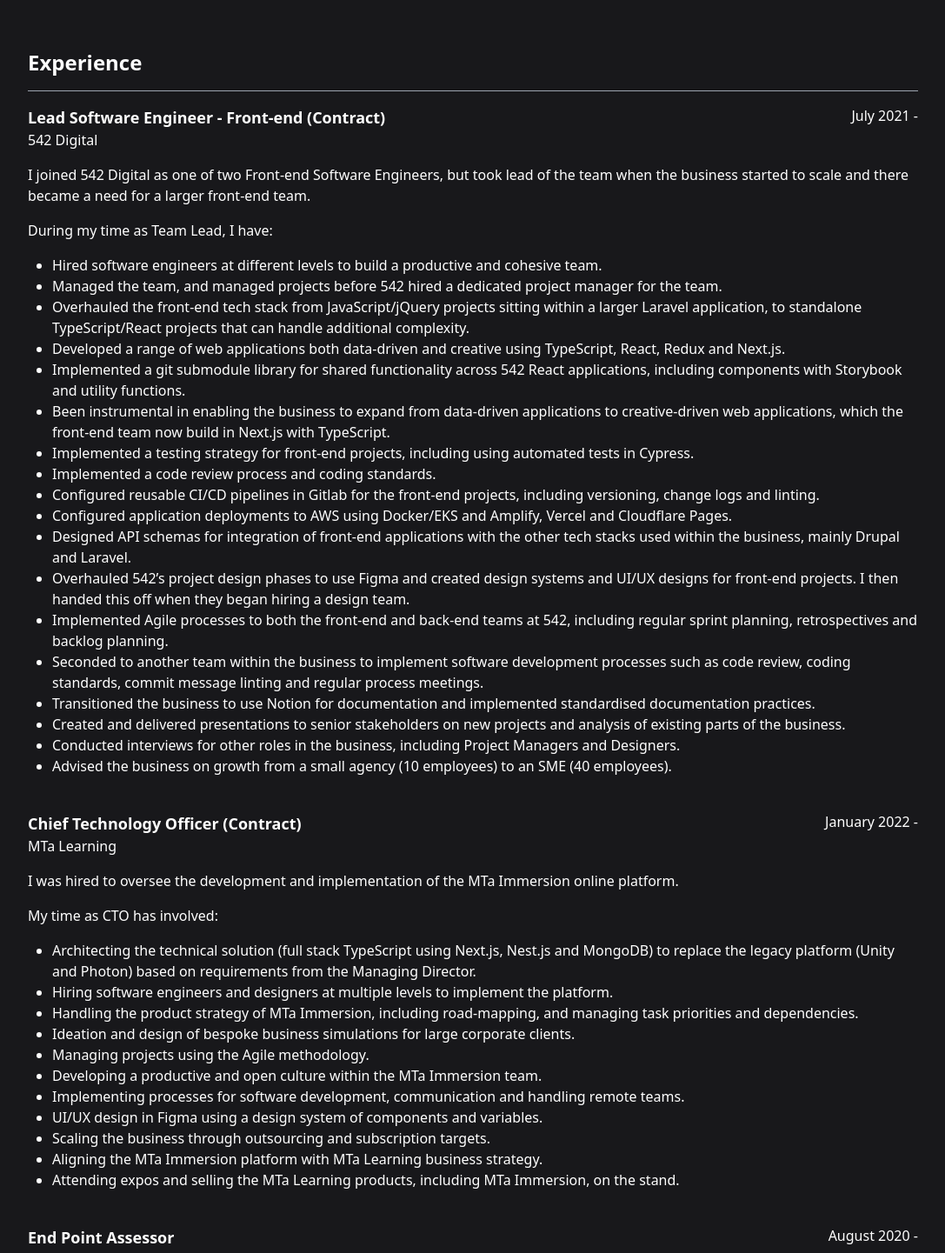
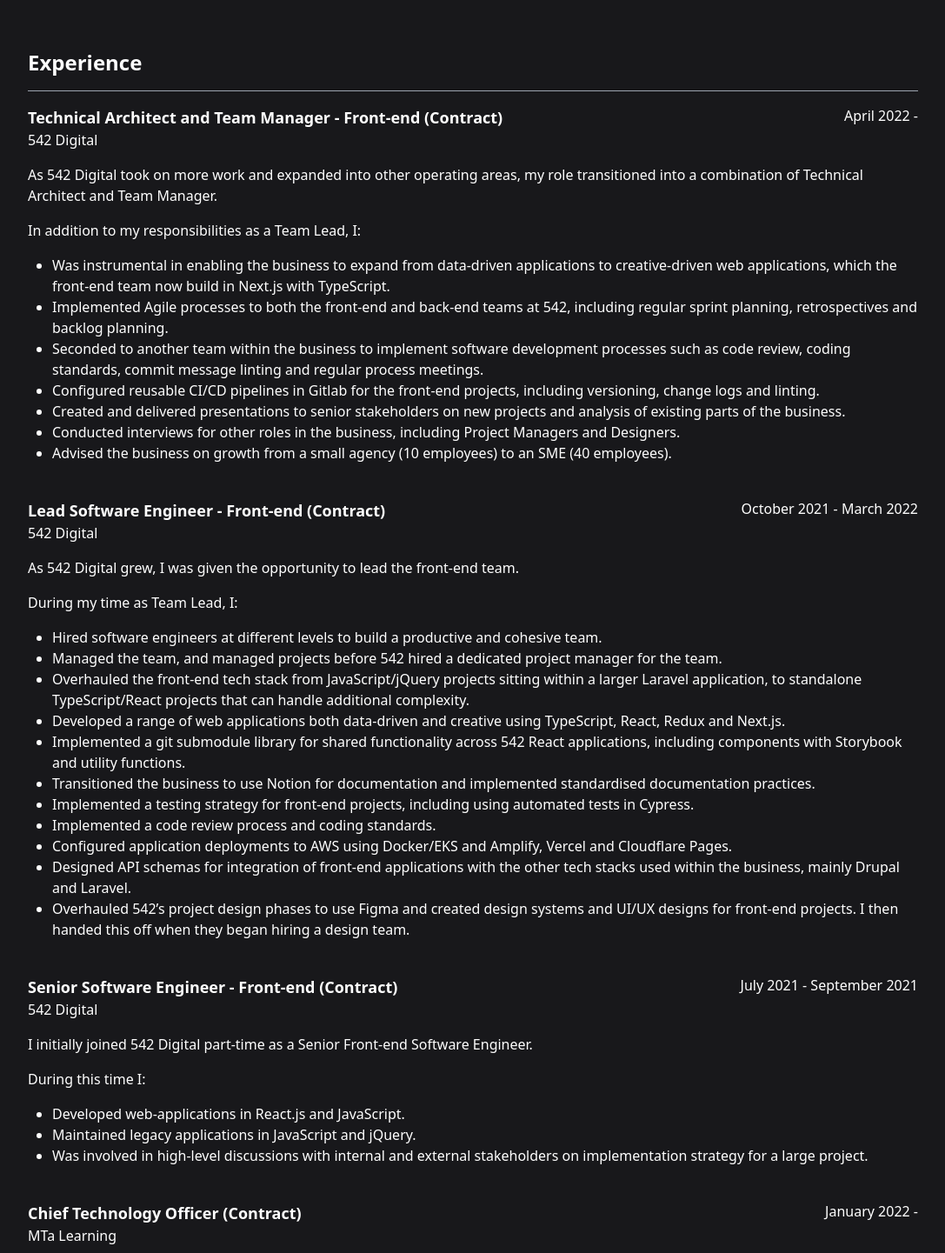
Before and after one commit to simonrose121/simon-rose.co.uk, a Next.js app: page / in a window 1280 px wide. Shown: the part 520-1961 px from the top of the page at 87% size, without its empty margins (96-1183 px from the left). Built offline with nearby package versions, Linux system fonts and the light colour scheme.

Commit message:
feat: split 542 into different roles

```diff
--- a/content/experience.ts
+++ b/content/experience.ts
@@ -9,33 +9,58 @@
 
 export const experiences: Array<PositionType> = [
 	{
+		title: 'Technical Architect and Team Manager - Front-end (Contract)',
+		place: '542 Digital',
+		placeUrl: 'https://542.digital/',
+		dates: 'April 2022 -',
+		description: `
+As 542 Digital took on more work and expanded into other operating areas, my role transitioned into a combination of Technical Architect and Team Manager.
+
+In addition to my responsibilities as a Team Lead, I:
+- Was instrumental in enabling the business to expand from data-driven applications to creative-driven web applications, which the front-end team now build in Next.js with TypeScript.
+- Implemented Agile processes to both the front-end and back-end teams at 542, including regular sprint planning, retrospectives and backlog planning.
+- Seconded to another team within the business to implement software development processes such as code review, coding standards, commit message linting and regular process meetings.
+- Configured reusable CI/CD pipelines in Gitlab for the front-end projects, including versioning, change logs and linting.
+- Created and delivered presentations to senior stakeholders on new projects and analysis of existing parts of the business.
+- Conducted interviews for other roles in the business, including Project Managers and Designers.
+- Advised the business on growth from a small agency (10 employees) to an SME (40 employees).
+		`,
+	},
+	{
 		title: 'Lead Software Engineer - Front-end (Contract)',
 		place: '542 Digital',
 		placeUrl: 'https://542.digital/',
-		dates: 'July 2021 -',
+		dates: 'October 2021 - March 2022',
 		description: `
-I joined 542 Digital as one of two Front-end Software Engineers, but took lead of the team when the business started to scale and there became a need for a larger front-end team.
+As 542 Digital grew, I was given the opportunity to lead the front-end team.
 
-During my time as Team Lead, I have:
+During my time as Team Lead, I:
 
 - Hired software engineers at different levels to build a productive and cohesive team.
 - Managed the team, and managed projects before 542 hired a dedicated project manager for the team.
 - Overhauled the front-end tech stack from JavaScript/jQuery projects sitting within a larger Laravel application, to standalone TypeScript/React projects that can handle additional complexity.
 - Developed a range of web applications both data-driven and creative using TypeScript, React, Redux and Next.js.
 - Implemented a git submodule library for shared functionality across 542 React applications, including components with Storybook and utility functions.
-- Been instrumental in enabling the business to expand from data-driven applications to creative-driven web applications, which the front-end team now build in Next.js with TypeScript.
+- Transitioned the business to use Notion for documentation and implemented standardised documentation practices.
 - Implemented a testing strategy for front-end projects, including using automated tests in Cypress.
 - Implemented a code review process and coding standards.
-- Configured reusable CI/CD pipelines in Gitlab for the front-end projects, including versioning, change logs and linting.
 - Configured application deployments to AWS using Docker/EKS and Amplify, Vercel and Cloudflare Pages.
 - Designed API schemas for integration of front-end applications with the other tech stacks used within the business, mainly Drupal and Laravel.
 - Overhauled 542’s project design phases to use Figma and created design systems and UI/UX designs for front-end projects. I then handed this off when they began hiring a design team.
-- Implemented Agile processes to both the front-end and back-end teams at 542, including regular sprint planning, retrospectives and backlog planning.
-- Seconded to another team within the business to implement software development processes such as code review, coding standards, commit message linting and regular process meetings.
-- Transitioned the business to use Notion for documentation and implemented standardised documentation practices.
-- Created and delivered presentations to senior stakeholders on new projects and analysis of existing parts of the business.
-- Conducted interviews for other roles in the business, including Project Managers and Designers.
-- Advised the business on growth from a small agency (10 employees) to an SME (40 employees).
+		`,
+	},
+	{
+		title: 'Senior Software Engineer - Front-end (Contract)',
+		place: '542 Digital',
+		placeUrl: 'https://542.digital/',
+		dates: 'July 2021 - September 2021',
+		description: `
+I initially joined 542 Digital part-time as a Senior Front-end Software Engineer.
+
+During this time I:
+- Developed web-applications in React.js and JavaScript.
+- Maintained legacy applications in JavaScript and jQuery.
+- Was involved in high-level discussions with internal and external stakeholders on implementation strategy for a large project.
 		`,
 	},
 	{
```
